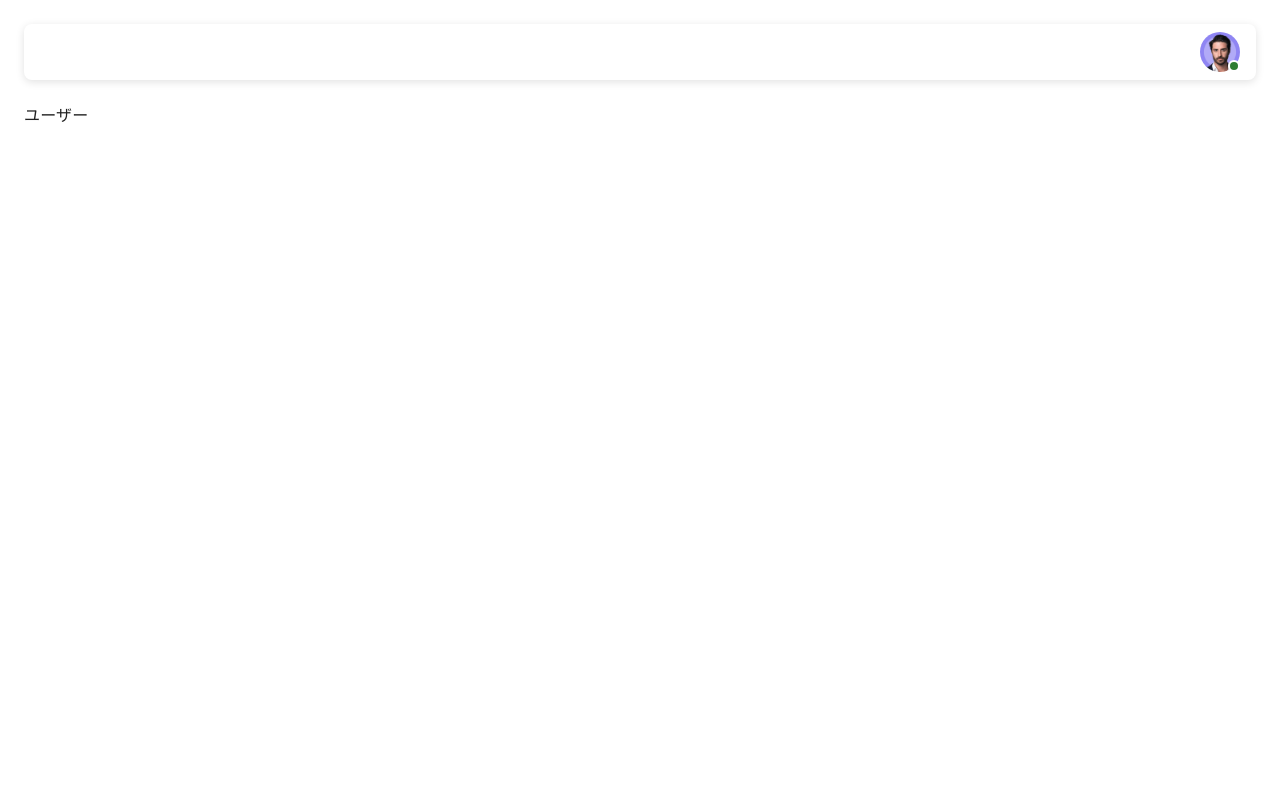
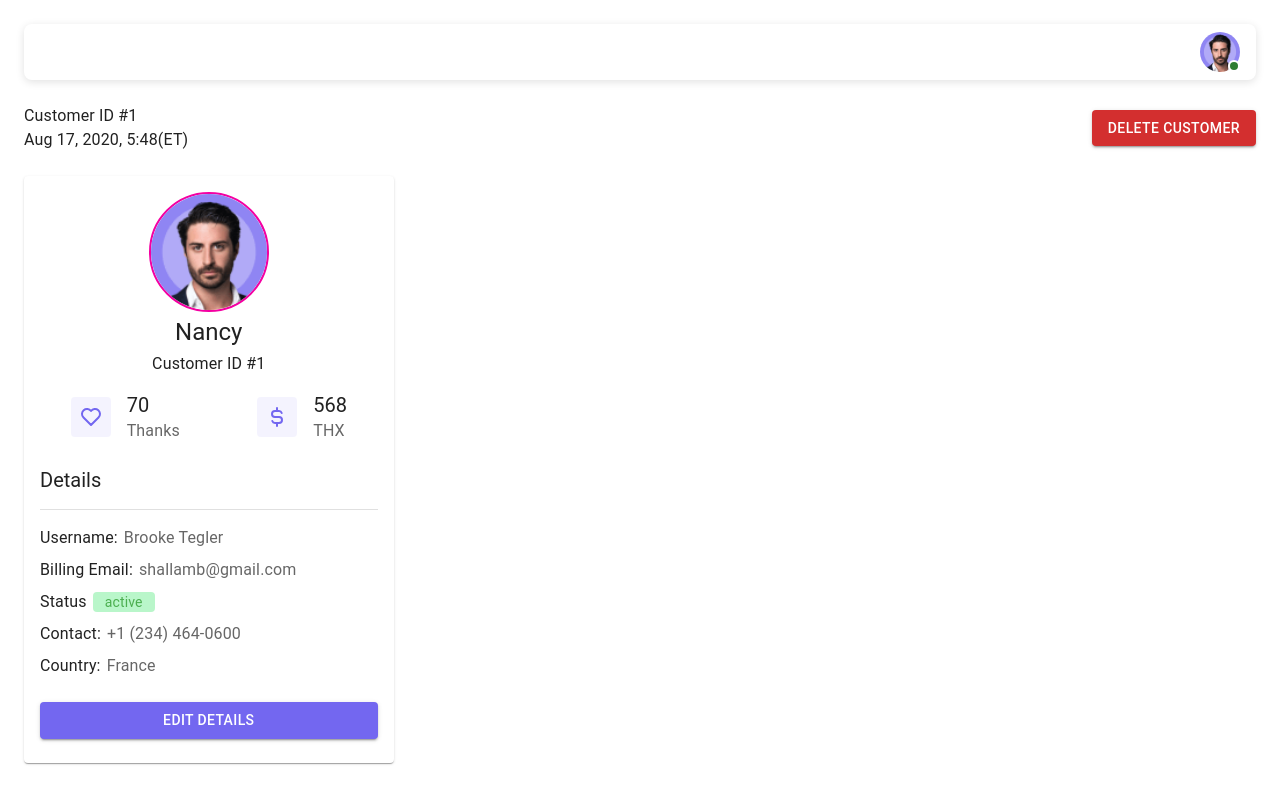
Before and after one commit to thanklet/mock-dapp-prototype, a React (Vite) app: page /admin/users/1 in a window 1280 px wide. Built offline with nearby package versions, Linux system fonts and the light colour scheme.

Commit message:
feat: #3 user-details追加

```diff
--- a/src/app/provider.tsx
+++ b/src/app/provider.tsx
@@ -11,11 +11,9 @@ export const AppProvider = ({ children }: AppProviderProps) => {
     palette: {
       primary: {
         main: "#7367F0",
-        light: "#8F85F3",
-        dark: "#675DD8",
       },
       secondary: {
-        main: "#FF416C",
+        main: "#F400A2",
       },
     },
     cssVariables: true,
--- a/src/app/routes/admin/users/user.tsx
+++ b/src/app/routes/admin/users/user.tsx
@@ -1,12 +1,13 @@
 import { Head } from "@/components/seo/head";
 import { useParams } from "react-router-dom";
+import { UserView } from "@/features/admin/components/user-view";
 
 export const UserRoute = () => {
   const { userId } = useParams();
   return (
     <>
       <Head title={`ユーザー: ${userId}`} />
-      <p>ユーザー</p>
+      <UserView />
     </>
   );
 };
--- a/src/components/layouts/admin-layout.tsx
+++ b/src/components/layouts/admin-layout.tsx
@@ -21,7 +21,6 @@ export const AdminLayout = ({ children }: AdminLayoutProps) => {
         flexDirection="column"
         gap="24px"
       >
-        {/* TODO: 検索バーの挙動が未確定なので仮に作っておく */}
         <Box
           display="flex"
           alignItems="center"
--- a/src/components/ui/card.tsx
+++ b/src/components/ui/card.tsx
@@ -1,7 +1,13 @@
-import type { CardProps } from "@mui/material";
-import { Card as MuiCard } from "@mui/material";
+import type { CardProps, CardContentProps } from "@mui/material";
+import { Card as MuiCard, CardContent as MuiCardContent } from "@mui/material";
 import { forwardRef } from "react";
 
 export const Card = forwardRef<HTMLDivElement, CardProps>((props, ref) => {
   return <MuiCard {...props} ref={ref} />;
 });
+
+export const CardContent = forwardRef<HTMLDivElement, CardContentProps>(
+  (props, ref) => {
+    return <MuiCardContent {...props} ref={ref} />;
+  },
+);
--- /dev/null
+++ b/src/components/ui/chip.tsx
@@ -0,0 +1,18 @@
+import { Chip as MuiChip } from "@mui/material";
+import type { ChipProps } from "@mui/material/Chip";
+import { forwardRef } from "react";
+
+export const Chip = forwardRef<HTMLDivElement, ChipProps>((props, ref) => {
+  return (
+    <MuiChip
+      {...props}
+      sx={{
+        borderRadius: 1,
+        height: 20,
+        fontSize: 14,
+        ...props.sx,
+      }}
+      ref={ref}
+    />
+  );
+});
--- /dev/null
+++ b/src/features/admin/components/user-details.tsx
@@ -0,0 +1,146 @@
+import { Card, CardContent } from "@/components/ui/card";
+import { Chip } from "@/components/ui/chip";
+import { Divider } from "@/components/ui/divider";
+import { Typography } from "@/components/ui/typography";
+import { Avatar } from "@mui/material";
+import { Button } from "@/components/ui/button";
+import staff1Url from "@/assets/dummy/1.png";
+import { useParams } from "react-router-dom";
+import { IconHeart, IconCurrencyDollar } from "@tabler/icons-react";
+
+// Vars
+const userData = {
+  name: "Nancy",
+  userName: "Brooke Tegler",
+  billingEmail: "shallamb@gmail.com",
+  status: "active",
+  contact: "+1 (234) 464-0600",
+  country: "France",
+};
+
+export const UserDetails = () => {
+  const { userId } = useParams();
+  return (
+    <>
+      <Card>
+        <CardContent className="flex flex-col pt-12 gap-6">
+          <div className="flex flex-col gap-4">
+            <div className="flex items-center justify-center flex-col gap-1">
+              <div className="flex flex-col items-center gap-1">
+                <Avatar
+                  alt="staff1"
+                  src={staff1Url}
+                  sx={{
+                    width: 120,
+                    height: 120,
+                    border: "2px solid",
+                    borderColor: "secondary.main",
+                  }}
+                />
+                <Typography variant="h5">{userData.name}</Typography>
+                <Typography variant="body1">Customer ID #{userId}</Typography>
+              </div>
+            </div>
+            <div className="flex items-center justify-around flex-wrap gap-4">
+              <div className="flex items-center gap-4">
+                <Avatar
+                  variant="rounded"
+                  sx={{
+                    backgroundColor:
+                      "rgb(var(--mui-palette-primary-mainChannel) / 0.08)",
+                  }}
+                >
+                  <IconHeart color="#7367F0" />
+                </Avatar>
+                <div>
+                  <Typography variant="h5" fontSize={20}>
+                    70
+                  </Typography>
+                  <Typography fontSize={16} color="text.secondary">
+                    Thanks
+                  </Typography>
+                </div>
+              </div>
+              <div className="flex items-center gap-4">
+                <Avatar
+                  variant="rounded"
+                  sx={{
+                    backgroundColor:
+                      "rgb(var(--mui-palette-primary-mainChannel) / 0.08)",
+                  }}
+                >
+                  <IconCurrencyDollar color="#7367F0" />
+                </Avatar>
+                <div>
+                  <Typography variant="h5" fontSize={20}>
+                    568
+                  </Typography>
+                  <Typography fontSize={16} color="text.secondary">
+                    THX
+                  </Typography>
+                </div>
+              </div>
+            </div>
+          </div>
+          <div>
+            <Typography variant="h5" fontSize={20} color="text.primary">
+              Details
+            </Typography>
+            <Divider sx={{ my: 2 }} />
+            <div className="flex flex-col gap-2">
+              <div className="flex items-center flex-wrap gap-x-1.5">
+                <Typography className="font-medium" color="text.primary">
+                  Username:
+                </Typography>
+                <Typography color="text.secondary">
+                  {userData.userName}
+                </Typography>
+              </div>
+              <div className="flex items-center flex-wrap gap-x-1.5">
+                <Typography className="font-medium" color="text.primary">
+                  Billing Email:
+                </Typography>
+                <Typography color="text.secondary">
+                  {userData.billingEmail}
+                </Typography>
+              </div>
+              <div className="flex items-center flex-wrap gap-x-1.5">
+                <Typography className="font-medium" color="text.primary">
+                  Status
+                </Typography>
+                <Chip
+                  label={userData.status}
+                  sx={{
+                    backgroundColor: "#b9f6ca",
+                    color: "#4caf50",
+                  }}
+                />
+              </div>
+              <div className="flex items-center flex-wrap gap-x-1.5">
+                <Typography className="font-medium" color="text.primary">
+                  Contact:
+                </Typography>
+                <Typography color="text.secondary">
+                  {userData.contact}
+                </Typography>
+              </div>
+              <div className="flex items-center flex-wrap gap-x-1.5">
+                <Typography className="font-medium" color="text.primary">
+                  Country:
+                </Typography>
+                <Typography color="text.secondary">
+                  {userData.country}
+                </Typography>
+              </div>
+            </div>
+          </div>
+          <div className="flex gap-4 justify-center">
+            <Button fullWidth variant="contained">
+              Edit Details
+            </Button>
+          </div>
+        </CardContent>
+      </Card>
+    </>
+  );
+};
--- /dev/null
+++ b/src/features/admin/components/user-view.tsx
@@ -0,0 +1,32 @@
+import { Box } from "@mui/material";
+import { Stack } from "@mui/material";
+import { Typography } from "@/components/ui/typography";
+import { Button } from "@/components/ui/button";
+import { useParams } from "react-router-dom";
+import { UserDetails } from "./user-details";
+
+export const UserView = () => {
+  const { userId } = useParams();
+  return (
+    <Stack spacing={"24px"}>
+      <Stack
+        direction={"row"}
+        justifyContent={"space-between"}
+        alignItems={"center"}
+      >
+        <Box>
+          <Typography>Customer ID #{userId}</Typography>
+          <Typography>Aug 17, 2020, 5:48(ET)</Typography>
+        </Box>
+        <Button variant="contained" color="error">
+          Delete Customer
+        </Button>
+      </Stack>
+      <Box display={"flex"} justifyContent={"space-between"} gap={"24px"}>
+        <Box width={"30%"}>
+          <UserDetails />
+        </Box>
+      </Box>
+    </Stack>
+  );
+};
```
